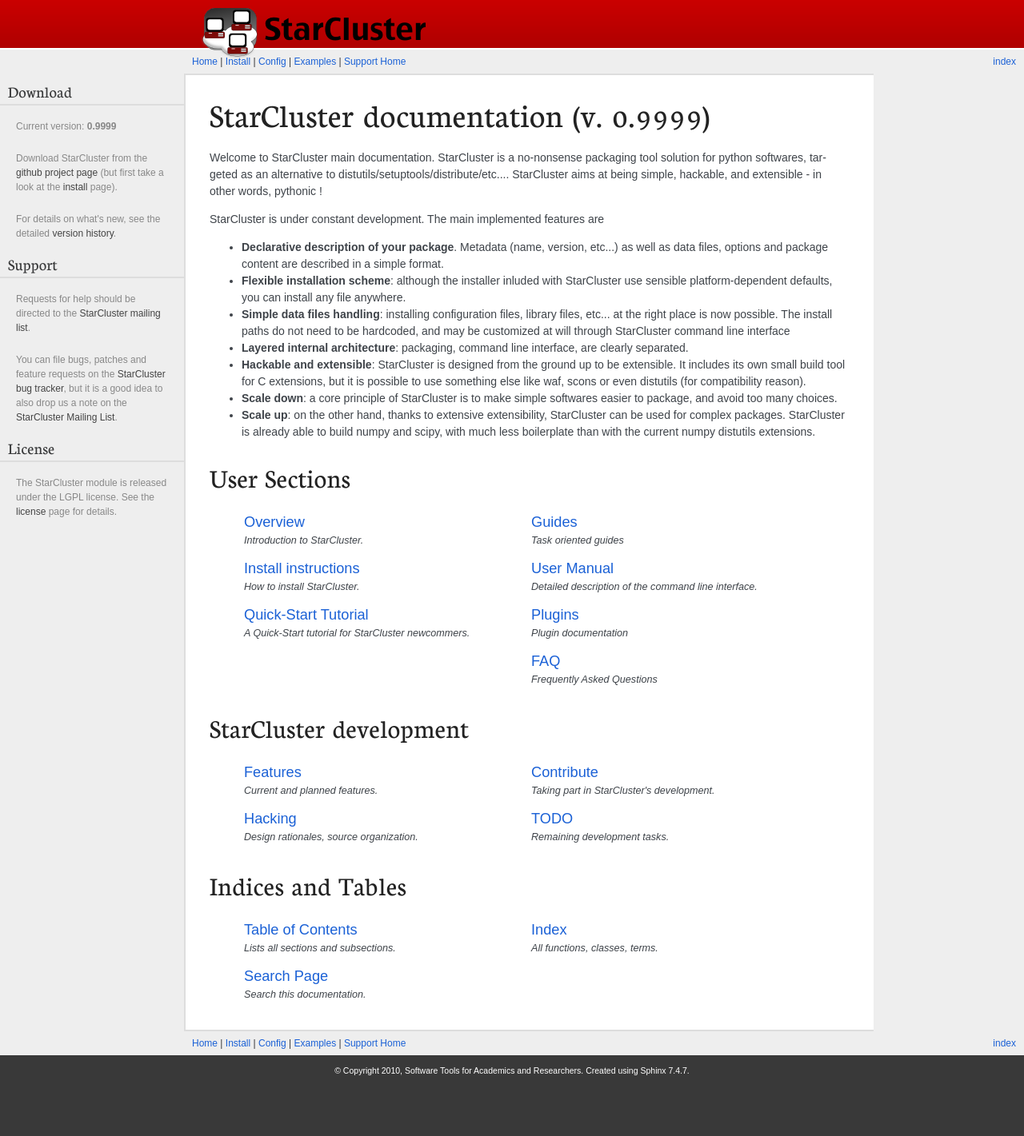
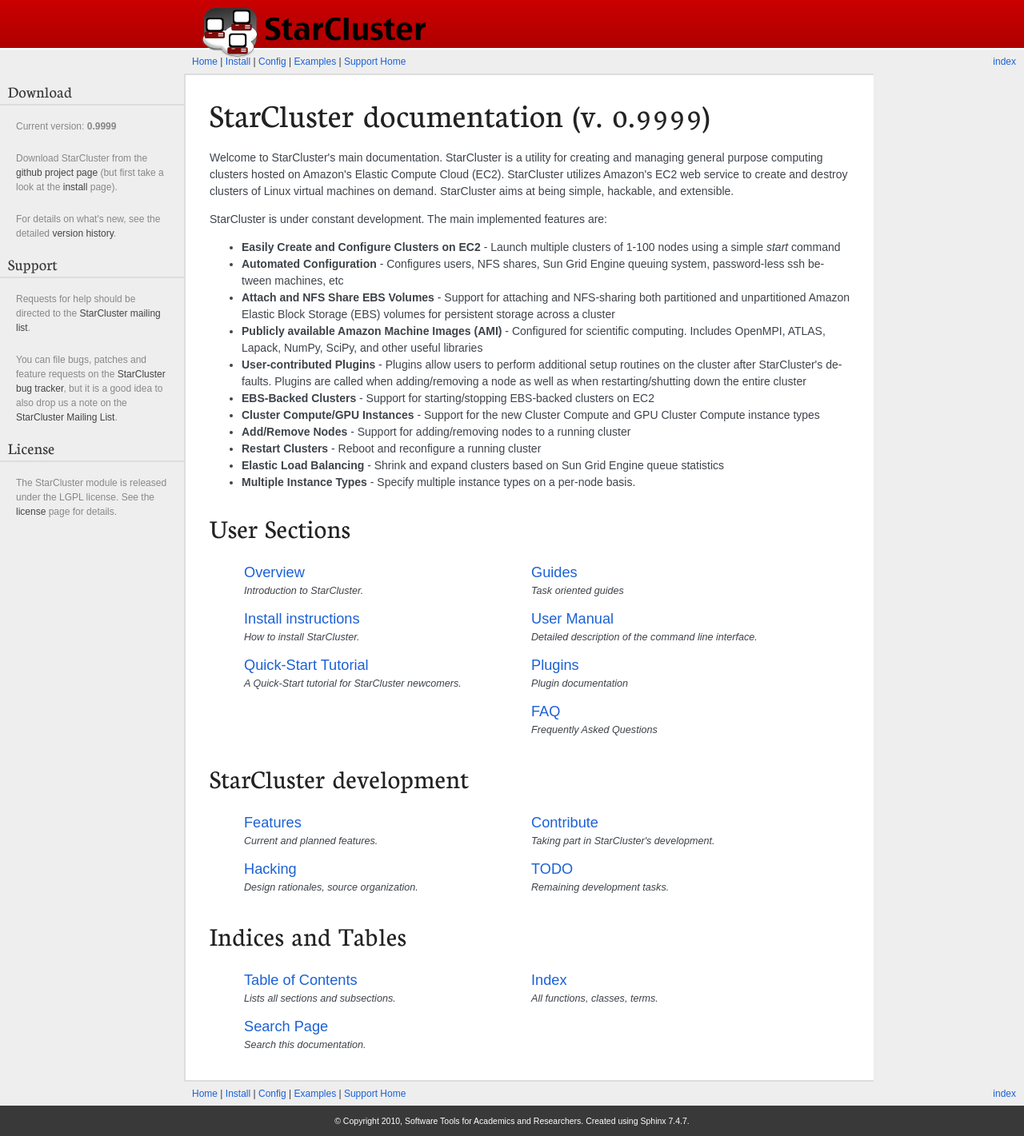
Before and after one commit to jtriley/StarCluster, a Sphinx documentation site: the page built from docs/sphinx/index.rst, in a window 1280 px wide. Shown: the whole page at 80% size. Built offline with Sphinx 7.4.7, drawn with Linux system fonts in a browser that asks for light colours; formulas are drawn with MathJax 3; pages that are not in the unit, such as notebooks, are missing from menus; before the commit the page ends 1358 px from its top, so only the background shows below that.

Commit message:
update front-page text for docs

```diff
--- a/docs/sphinx/_templates/index.html
+++ b/docs/sphinx/_templates/index.html
@@ -31,41 +31,27 @@
 
   <h1>{{ project }} documentation (v. {{release}})</h1>
 
-  <p>Welcome to StarCluster main documentation. StarCluster is a no-nonsense
-  packaging tool solution for python softwares, targeted as an
-  alternative to distutils/setuptools/distribute/etc.... StarCluster aims at
-  being simple, hackable, and extensible - in other words, pythonic
-  !</p>
+  <p>
+  Welcome to StarCluster's main documentation. StarCluster is a utility for creating
+  and managing general purpose computing clusters hosted on Amazon's Elastic
+  Compute Cloud (EC2). StarCluster utilizes Amazon's EC2 web service to create and
+  destroy clusters of Linux virtual machines on demand.
 
-  <p>StarCluster is under constant development. The main implemented features are</p>
+  StarCluster aims at being simple, hackable, and extensible.</p>
+
+  <p>StarCluster is under constant development. The main implemented features are:</p>
   <ul>
-      <li><b>Declarative description of your package</b>. Metadata
-      (name, version, etc...) as well as data files, options and
-      package content are described in a simple format.
-      <li><b>Flexible installation scheme</b>: although the
-      installer inluded with StarCluster use sensible
-      platform-dependent defaults, you can install any file
-      anywhere.</li>
-      <li><b>Simple data files handling</b>: installing configuration
-      files, library files, etc... at the right place is now possible.
-      The install paths do not need to be hardcoded, and may be
-      customized at will through StarCluster command line interface</li>
-      <li><b>Layered internal architecture</b>: packaging, command
-      line interface, are clearly separated.
-      </li>
-      <li><b>Hackable and extensible</b>: StarCluster is designed from
-      the ground up to be extensible. It includes its own small
-      build tool for C extensions, but it is possible to use
-      something else like waf, scons or even distutils (for
-      compatibility reason).
-      </li>
-      <li><b>Scale down</b>: a core principle of StarCluster is to make
-      simple softwares easier to package, and avoid too many choices.
-      <li><b>Scale up</b>: on the other hand, thanks to extensive
-      extensibility, StarCluster can be used for complex packages. StarCluster is
-      already able to build numpy and scipy, with much less
-      boilerplate than with the current numpy distutils extensions.
-      </li>
+    <li><b>Easily Create and Configure Clusters on EC2</b> - Launch multiple clusters of 1-100 nodes using a simple <i>start</i> command</li>
+    <li><b>Automated Configuration</b> - Configures users, NFS shares, Sun Grid Engine queuing system, password-less ssh between machines, etc</b></li>
+    <li><b>Attach and NFS Share EBS Volumes</b> - Support for attaching and NFS-sharing both partitioned and unpartitioned Amazon Elastic Block Storage (EBS) volumes for persistent storage across a cluster</li>
+    <li><b>Publicly available Amazon Machine Images (AMI)</b> - Configured for scientific computing. Includes OpenMPI, ATLAS, Lapack, NumPy, SciPy, and other useful libraries</li>
+    <li><b>User-contributed Plugins</b> - Plugins allow users to perform additional setup routines on the cluster after StarCluster's defaults. Plugins are called when adding/removing a node as well as when restarting/shutting down the entire cluster</li>
+    <li><b>EBS-Backed Clusters</b> - Support for starting/stopping EBS-backed clusters on EC2</li>
+    <li><b>Cluster Compute/GPU Instances</b> - Support for the new Cluster Compute and GPU Cluster Compute instance types</li>
+    <li><b>Add/Remove Nodes</b> - Support for adding/removing nodes to a running cluster</li>
+    <li><b>Restart Clusters</b> - Reboot and reconfigure a running cluster</li>
+    <li><b>Elastic Load Balancing</b> - Shrink and expand clusters based on Sun Grid Engine queue statistics</li>
+    <li><b>Multiple Instance Types</b> - Specify multiple instance types on a per-node basis.</li>
   </ul>
   <h2>User Sections</h2>
    <table class="contentstable" align="center">
@@ -88,7 +74,7 @@
          <a class="biglink" href="{{ pathto('quickstart') }}">
             Quick-Start Tutorial</a><br/>
          <span class="linkdescr">
-            A Quick-Start tutorial for StarCluster newcommers.
+            A Quick-Start tutorial for StarCluster newcomers.
          </span></p>
 
    </td><td width="50%">
```
